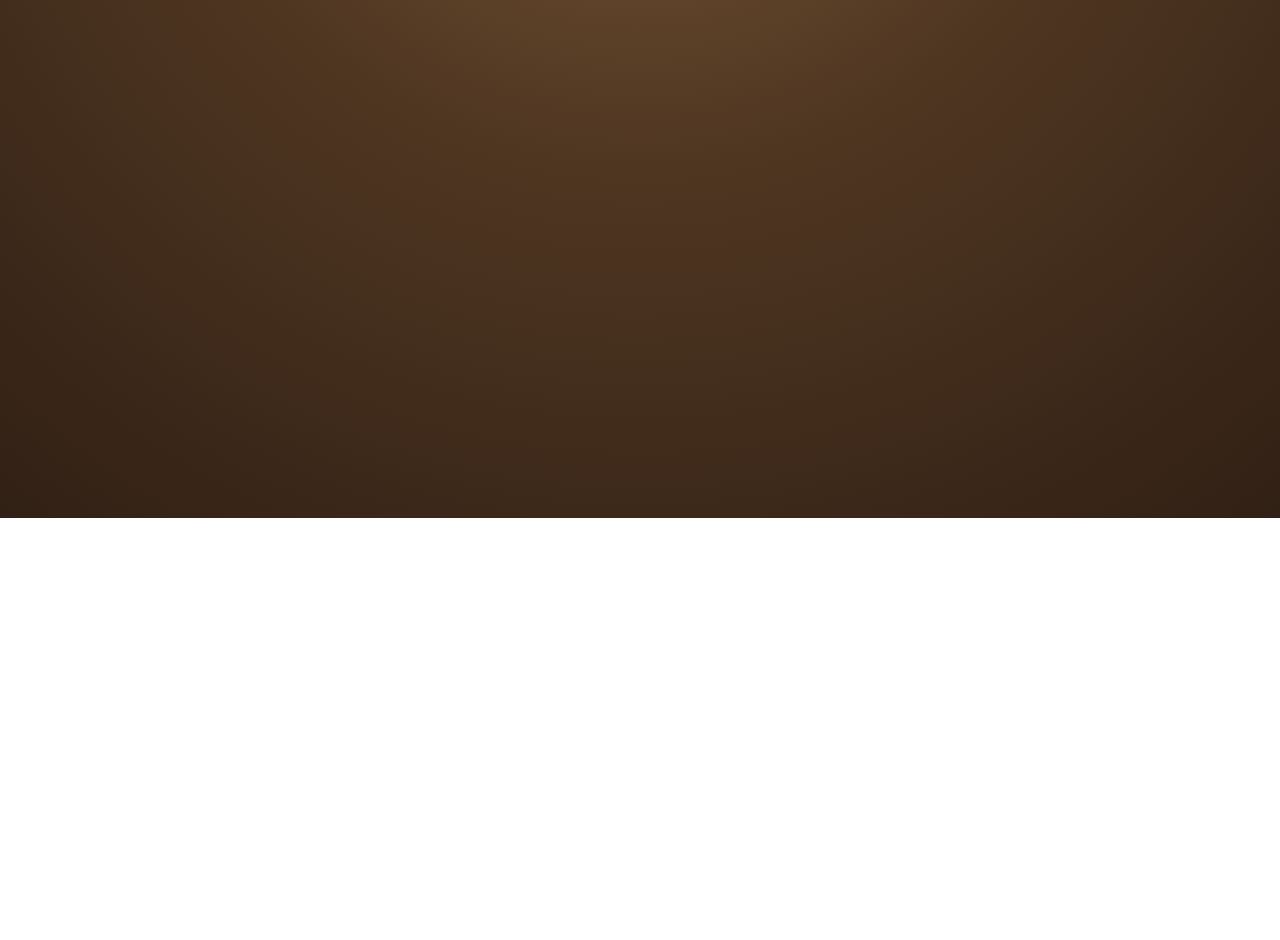
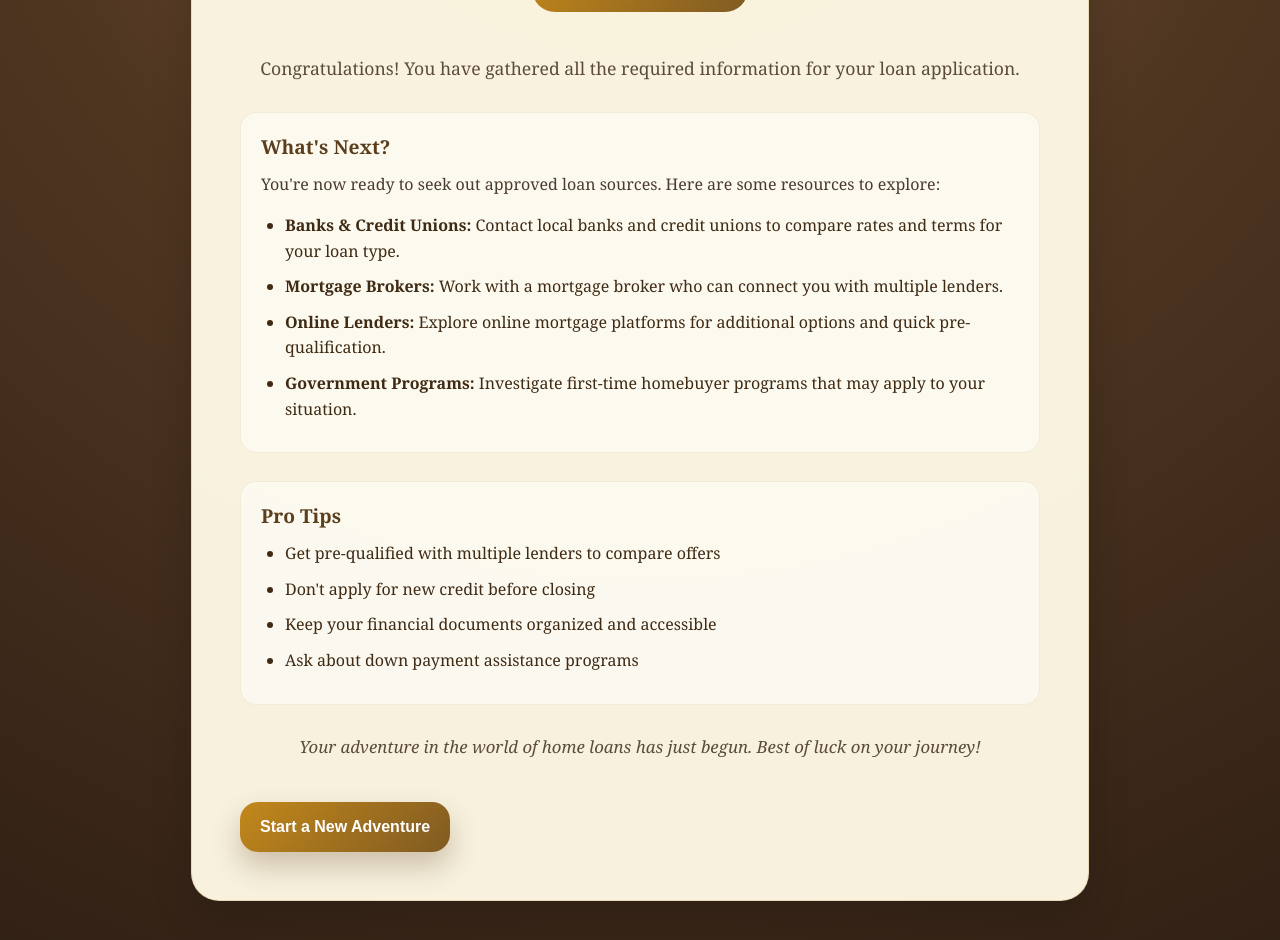
Before and after one commit to rtruong4/interactive-home-loan, a React (Create React App) app: page /next-steps in a window 1280 px wide. Shown: the part 300-1240 px from the top of the page. Before the commit the page ends 818 px from the top, so only its background shows below. Built offline with nearby package versions, Linux system fonts and the light colour scheme.

Commit message:
added checklist and the readme

```diff
--- a/src/App.js
+++ b/src/App.js
@@ -1,10 +1,10 @@
 import React from 'react';
 import { BrowserRouter, Routes, Route } from 'react-router-dom';
 import { GameProvider } from './context/GameContext';
-import SceneView from './components/Scene';
 import StartScreen from './components/StartScreen';
 import LoanChoice from './components/LoanChoice';
 import DocumentChecklist from './components/DocumentChecklist';
+import NextSteps from './components/NextSteps';
 import PlayerBanner from './components/PlayerBanner';
 import sampleScene from './game/scenes/sampleScene';
 
@@ -17,7 +17,7 @@ function App() {
           <Route path="/" element={<StartScreen />} />
           <Route path="/choose-loan" element={<LoanChoice />} />
           <Route path="/documents" element={<DocumentChecklist />} />
-          <Route path="/game" element={<SceneView />} />
+          <Route path="/next-steps" element={<NextSteps />} />
         </Routes>
       </GameProvider>
     </BrowserRouter>
--- a/src/components/DocumentChecklist.js
+++ b/src/components/DocumentChecklist.js
@@ -19,7 +19,7 @@ export default function DocumentChecklist() {
   }
 
   function handleContinue() {
-    navigate('/game');
+    navigate('/next-steps');
   }
 
   const allRequiredChecked = checked.identity && checked.income && checked.assets;
--- /dev/null
+++ b/src/components/NextSteps.js
@@ -0,0 +1,64 @@
+import React from 'react';
+import { useNavigate } from 'react-router-dom';
+import { useGame } from '../context/GameContext';
+
+export default function NextSteps() {
+  const navigate = useNavigate();
+  const { player, clearPlayer } = useGame();
+
+  function handleRestart() {
+    clearPlayer();
+    navigate('/');
+  }
+
+  return (
+    <main className="scene next-steps-screen">
+      <div className="next-steps-container">
+        <h1 className="next-steps-title">Your Journey Continues</h1>
+
+        <div className="next-steps-content">
+          <div className="completion-badge">✨ Quest Complete ✨</div>
+
+          <p className="next-steps-message">
+            Congratulations! You have gathered all the required information for your {player?.loanType || 'loan'} application.
+          </p>
+
+          <div className="info-section">
+            <h2>What's Next?</h2>
+            <p>
+              You're now ready to seek out approved loan sources. Here are some resources to explore:
+            </p>
+            <ul className="resources-list">
+              <li><strong>Banks & Credit Unions:</strong> Contact local banks and credit unions to compare rates and terms for your loan type.</li>
+              <li><strong>Mortgage Brokers:</strong> Work with a mortgage broker who can connect you with multiple lenders.</li>
+              <li><strong>Online Lenders:</strong> Explore online mortgage platforms for additional options and quick pre-qualification.</li>
+              <li><strong>Government Programs:</strong> Investigate first-time homebuyer programs that may apply to your situation.</li>
+            </ul>
+          </div>
+
+          <div className="tips-section">
+            <h2>Pro Tips</h2>
+            <ul className="tips-list">
+              <li>Get pre-qualified with multiple lenders to compare offers</li>
+              <li>Don't apply for new credit before closing</li>
+              <li>Keep your financial documents organized and accessible</li>
+              <li>Ask about down payment assistance programs</li>
+            </ul>
+          </div>
+
+          <p className="closing-message">
+            Your adventure in the world of home loans has just begun. Best of luck on your journey!
+          </p>
+        </div>
+
+        <button
+          className="primary-button"
+          onClick={handleRestart}
+          style={{ marginTop: '24px' }}
+        >
+          Start a New Adventure
+        </button>
+      </div>
+    </main>
+  );
+}
--- a/src/styles/index.css
+++ b/src/styles/index.css
@@ -88,3 +88,17 @@ body{font-family:Georgia,serif,Palatino,Liberation Serif,Times,serif;background:
 .checklist-status{margin:24px 0;padding:16px 18px;border-radius:14px;background:linear-gradient(135deg,rgba(182,143,64,.1),rgba(182,143,64,.05));border:1px solid rgba(182,143,64,.2);text-align:center}
 .status-complete{margin:0;color:#4a7f2f;font-weight:700;font-size:1.05rem}
 .status-incomplete{margin:0;color:#5d4b3a;font-size:1rem}
+
+/* Next steps page styling */
+.next-steps-screen{padding:32px}
+.next-steps-container{max-width:800px;margin:0 auto;background:rgba(255,250,231,.96);border-radius:28px;padding:48px;box-shadow:0 18px 40px rgba(0,0,0,.16);border:1px solid rgba(182,143,64,.24)}
+.next-steps-title{margin:0 0 16px;color:#4a2f17;font-size:2.4rem;font-weight:800;text-align:center}
+.completion-badge{display:inline-block;margin:0 auto 24px;padding:12px 20px;background:linear-gradient(135deg,#c3881b,#7f5a22);color:#fff;border-radius:999px;font-weight:700;text-align:center;width:fit-content}
+.next-steps-content{text-align:center}
+.next-steps-message{color:#5d4b3a;font-size:1.1rem;line-height:1.7;margin-bottom:28px}
+.info-section,.tips-section{text-align:left;margin:28px 0;padding:20px;background:rgba(255,255,255,.5);border-radius:16px;border:1px solid rgba(182,143,64,.12)}
+.info-section h2,.tips-section h2{margin:0 0 12px;color:#5b3f1d;font-size:1.2rem}
+.info-section p,.tips-section p{margin:0 0 16px;color:#4a3b2d;line-height:1.6}
+.resources-list,.tips-list{margin:0;padding:0 0 0 24px;list-style:disc}
+.resources-list li,.tips-list li{margin-bottom:10px;color:#3f2a14;line-height:1.6}
+.closing-message{color:#5d4b3a;font-size:1.05rem;line-height:1.7;margin-top:24px;font-style:italic}
```
Also changed, not shown: 1 other file (tests, documents, lock files or other folders).
